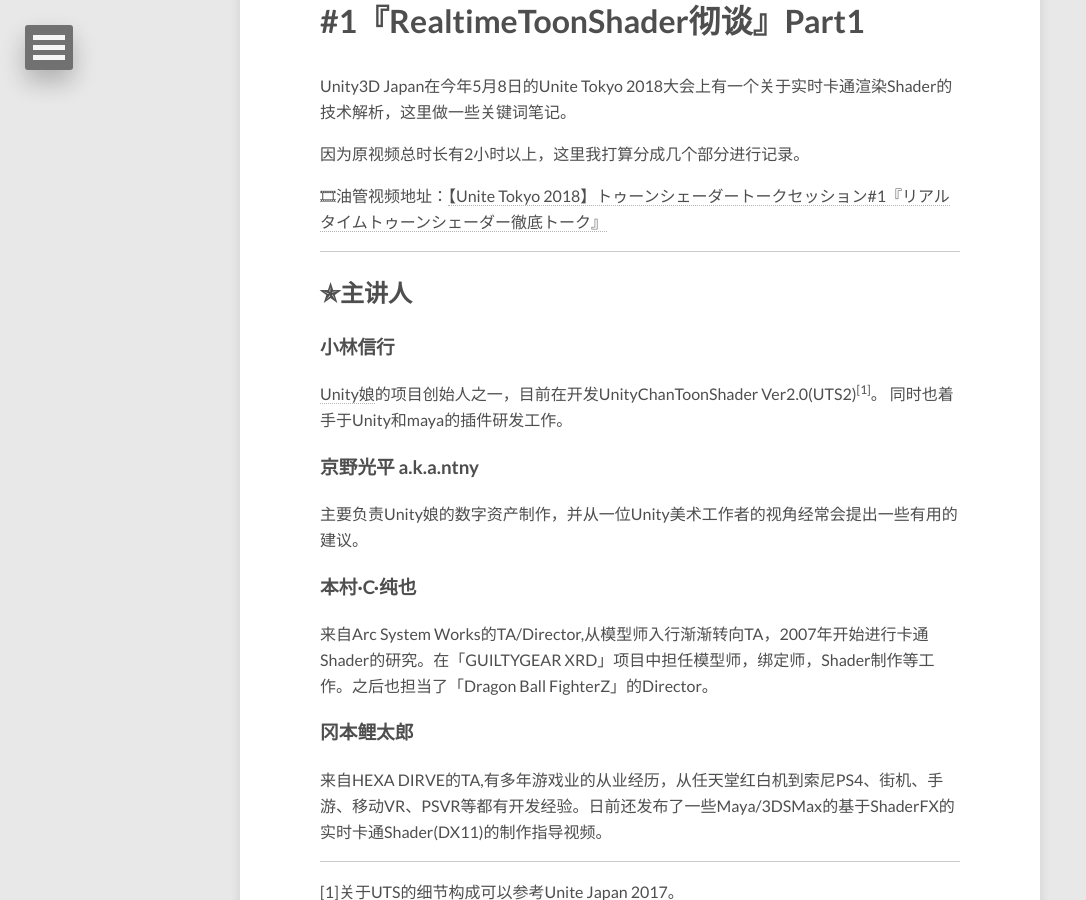
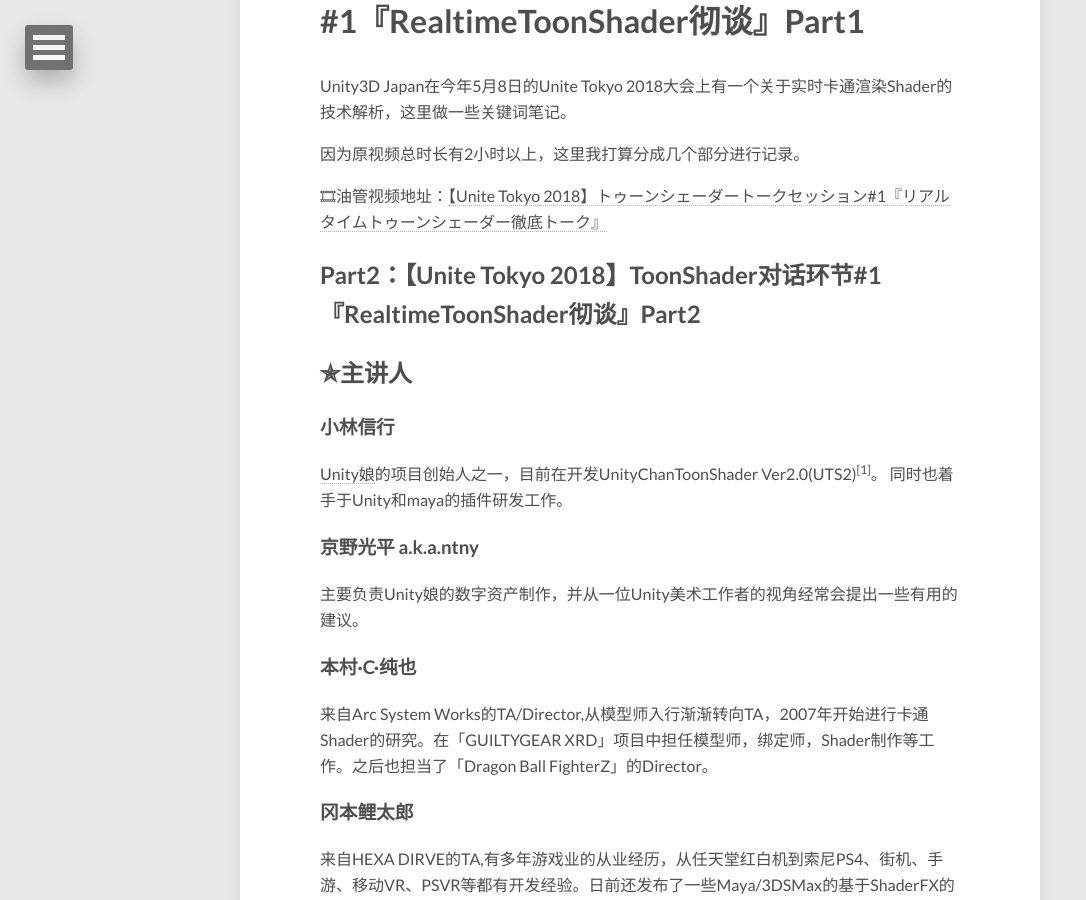
Before and after one commit to Matrix64/Matrix64.github.io, a Jekyll site: the page built from _posts/2018-06-21-Unite18ToonShader_p1-post.md, in a window 1280 px wide and 900 px high, scrolled down 584 px. Shown: the whole window, without its empty margins (0-1086 px from the left). Built offline with Jekyll 4.4.1, drawn with Linux system fonts in a browser that asks for light colours; nearby versions of some CDN libraries; formulas are drawn with MathJax 3; comment, search, counter and statistics services are not loaded.

Commit message:
添加关联

```diff
--- a/_posts/2018-06-21-Unite18ToonShader_p1-post.md
+++ b/_posts/2018-06-21-Unite18ToonShader_p1-post.md
@@ -17,6 +17,7 @@ Unity3D Japan在今年5月8日的Unite Tokyo 2018大会上有一个关于实时
 
 🎞油管视频地址：[【Unite Tokyo 2018】トゥーンシェーダートークセッション#1『リアルタイムトゥーンシェーダー徹底トーク』](https://www.youtube.com/watch?v=gi4XO0WiRcM&t)
 
+Part2：[【Unite Tokyo 2018】ToonShader对话环节#1『RealtimeToonShader彻谈』Part2](https://matrix64.github.io/Unite18ToonShader_p2-post/)
 ---
 
 ## ✯主讲人
```
